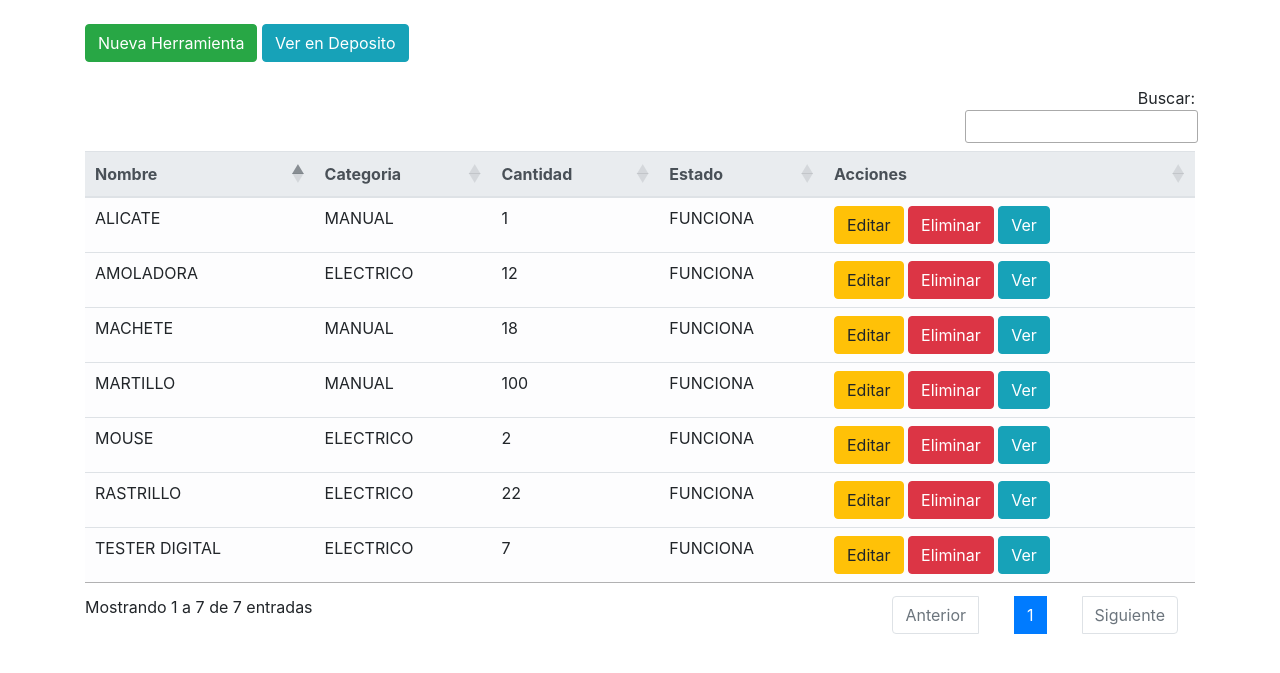
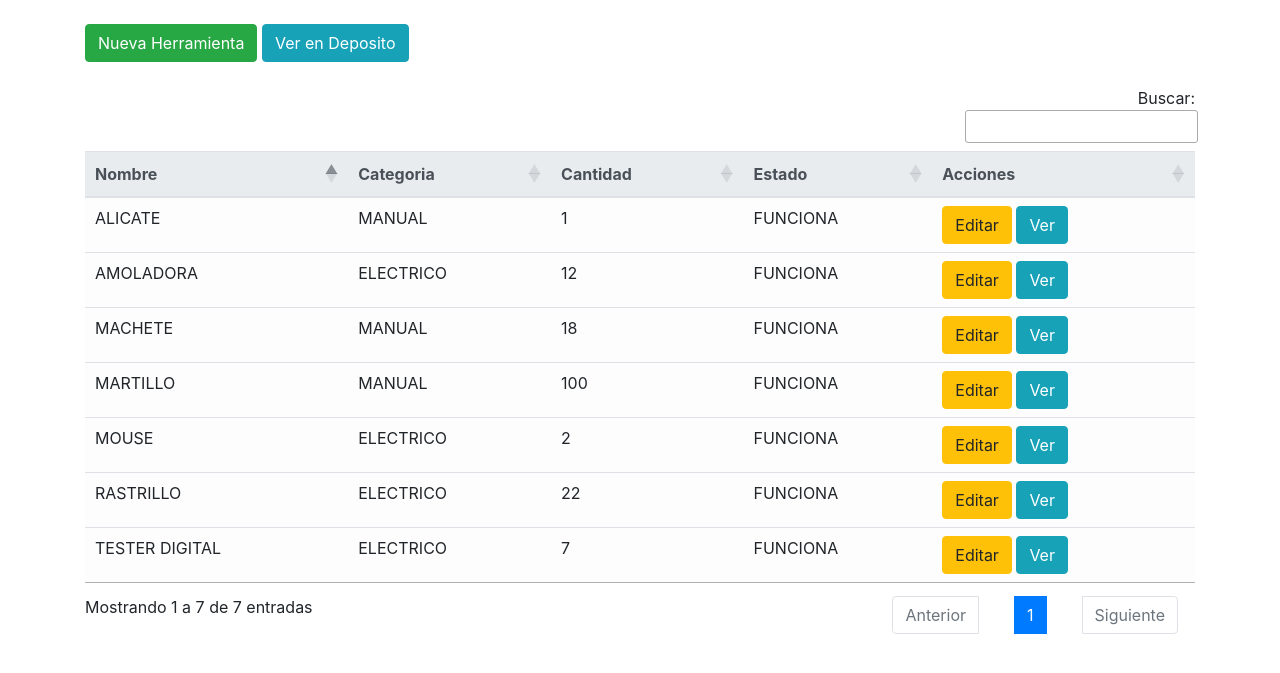
Before and after one commit to diegojerez09/empresa, a Flask app: page /herramienta in a window 1280 px wide. Shown: the part 56-729 px from the top of the page. Run offline with Flask 3, Linux system fonts and the light colour scheme; the visitor is signed in with stand-in values (Sample User, id 1); data comes from the database, SQL or seed files in the repository; some libraries are stand-ins or nearby versions.

Commit message:
COMPLETO

```diff
--- a/templates/herramienta/indexherramienta.html
+++ b/templates/herramienta/indexherramienta.html
@@ -58,7 +58,7 @@
                 <td>{{herramienta[4]}}</td>
                 <td>
                     <a class="btn btn-warning" href="/editarherramienta/{{herramienta[0]}}">Editar</a>
-                    <a onclick="return confirm('¿Desea Eliminar la herramienta?')" class="btn btn-danger" href="/eliminarherramienta/{{herramienta[0]}}">Eliminar</a>
+                <!-- <a onclick="return confirm('¿Desea Eliminar la herramienta?')" class="btn btn-danger" href="/eliminarherramienta/{{herramienta[0]}}">Eliminar</a> -->
                     <a class="btn btn-info ver-herramienta" data-toggle="modal" data-target="#verHerramientaModal" data-herramienta-id="{{ herramienta[0] }}" href="#">Ver</a>
 
 
```
